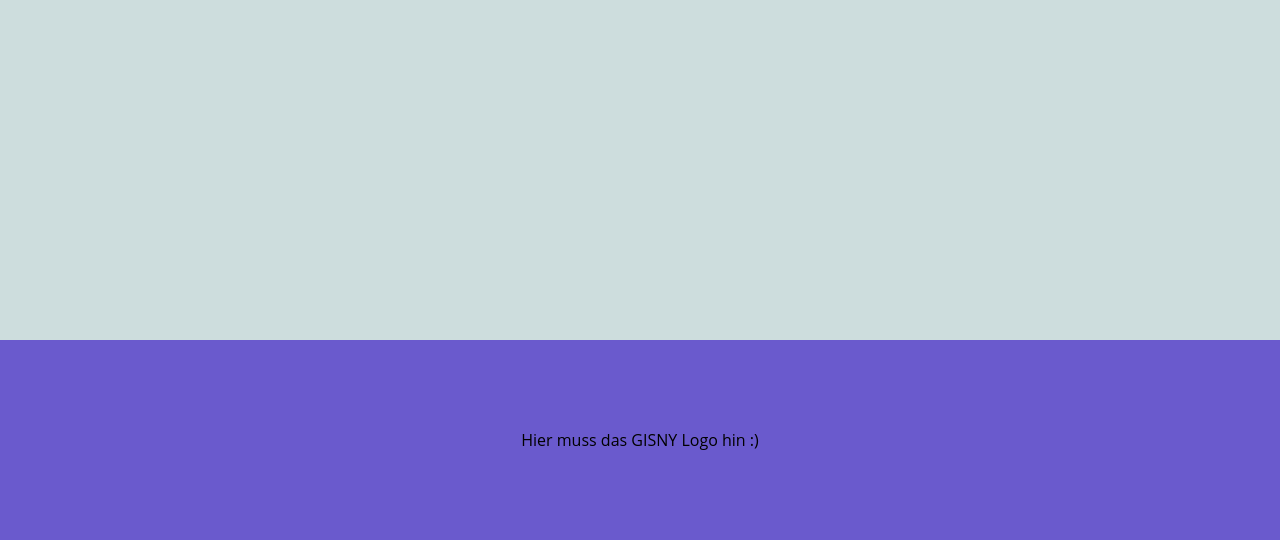
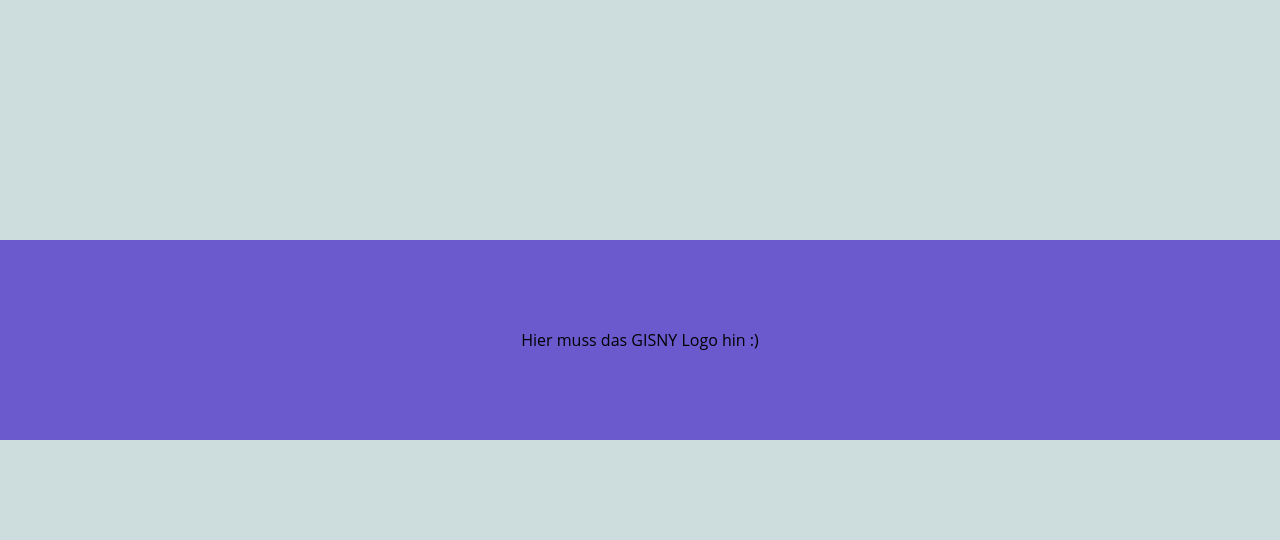
Before and after one commit to Tund101HD/Energiehaus, a PHP site: page / in a window 1280 px wide; the page is wider, and only the part inside the window is pictured. Shown: the part 1260-1800 px from the top of that part. After the commit the page ends 1700 px from the top of that part, so only its background shows below. Run offline with PHP 8.4, Linux system fonts and the light colour scheme.

Commit message:
Last Test Commit

```diff
--- a/EnergiehausWebseite/index.css
+++ b/EnergiehausWebseite/index.css
@@ -33,7 +33,7 @@ body::-webkit-scrollbar{
     width: 100%;
     min-width: 500px;
 
-    height: 1400px;
+    height: 1300px;
     background-color: #CDDDDD ;
 }
 
```
